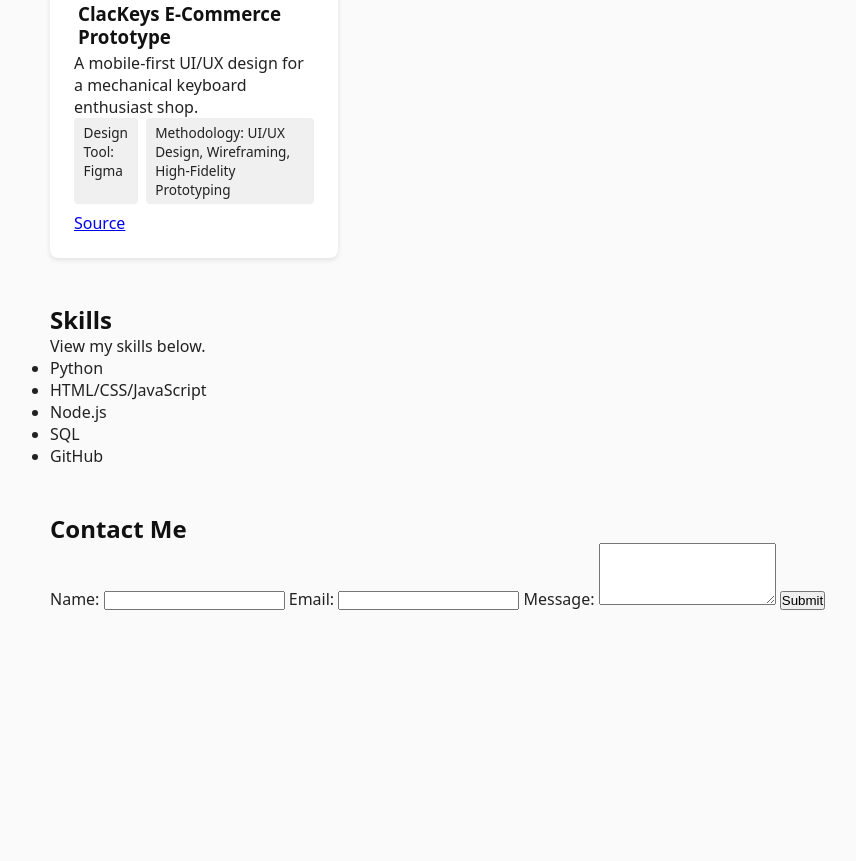
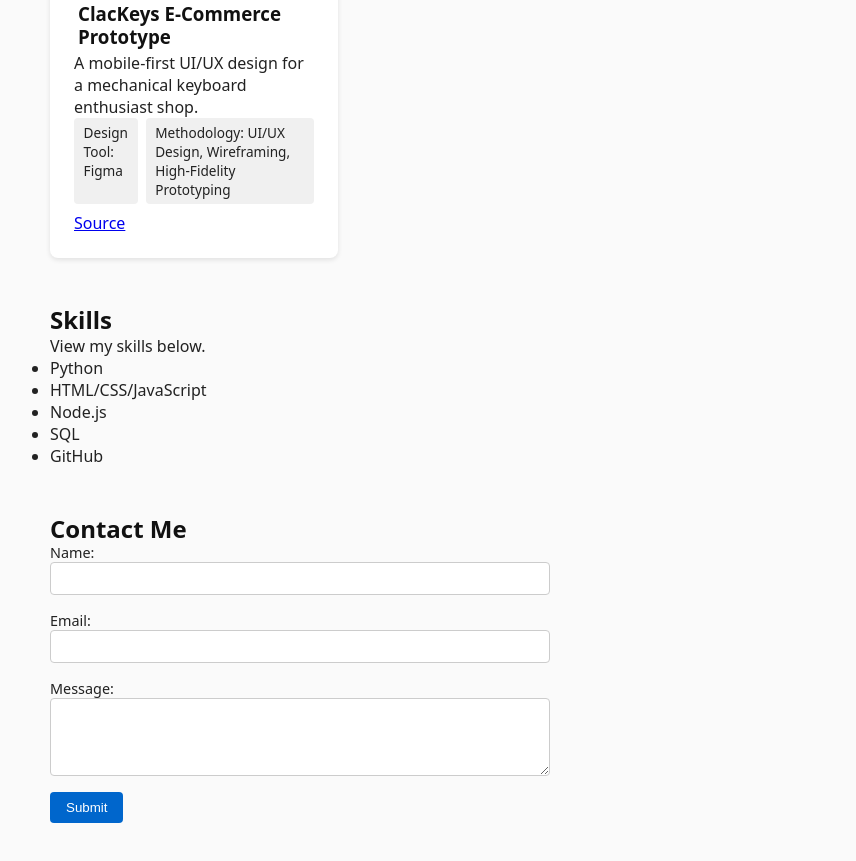
Before and after one commit to tiredbane/mattacianel, a plain HTML site: page index.html in a window 1280 px wide. Shown: the part 1079-1940 px from the top of the page, without its empty margins (126-982 px from the left). Before the commit the page ends 1737 px from the top, so only its background shows below. Drawn offline with Linux system fonts and the light colour scheme.

Commit message:
css update

```diff
--- a/style.css
+++ b/style.css
@@ -66,3 +66,32 @@ h1,h2,h3{
     border-radius: 4px;
     font-size: .85rem;
 }
+
+form{
+    display: flex;
+    flex-direction: column;
+    gap: 1rem;
+    max-width: 500px;
+}
+label{
+    display: flex;
+    flex-direction: column;
+    font-size: .9rem;
+}
+input, textarea{
+    padding: .5rem;
+    border: 1px solid #ccc;
+    border-radius: 4px;
+}
+button{
+    align-self: flex-start;
+    padding: .5rem 1rem;
+    background: #0066cc;
+    color: #fff;
+    border: none;
+    border-radius: 4px;
+    cursor: pointer;
+}
+button:hover{
+    background: #005bb5;
+}
```
